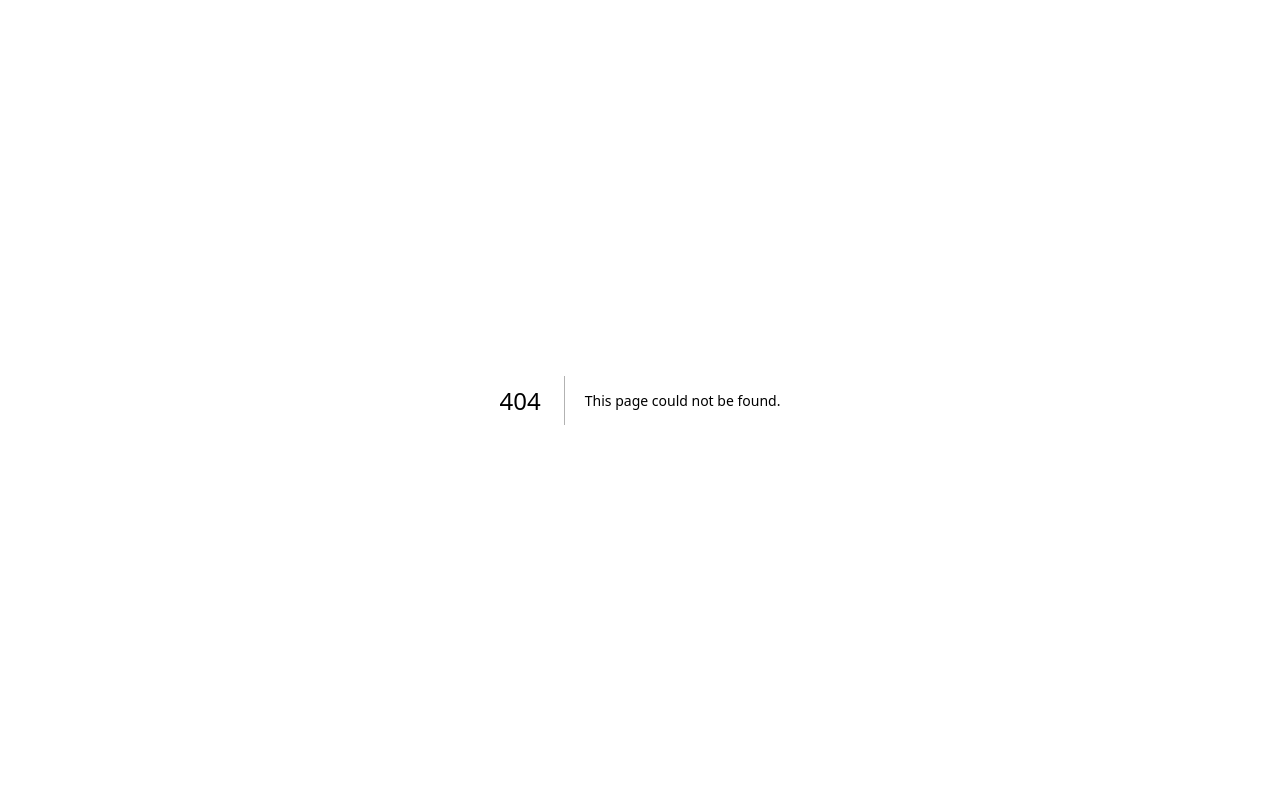
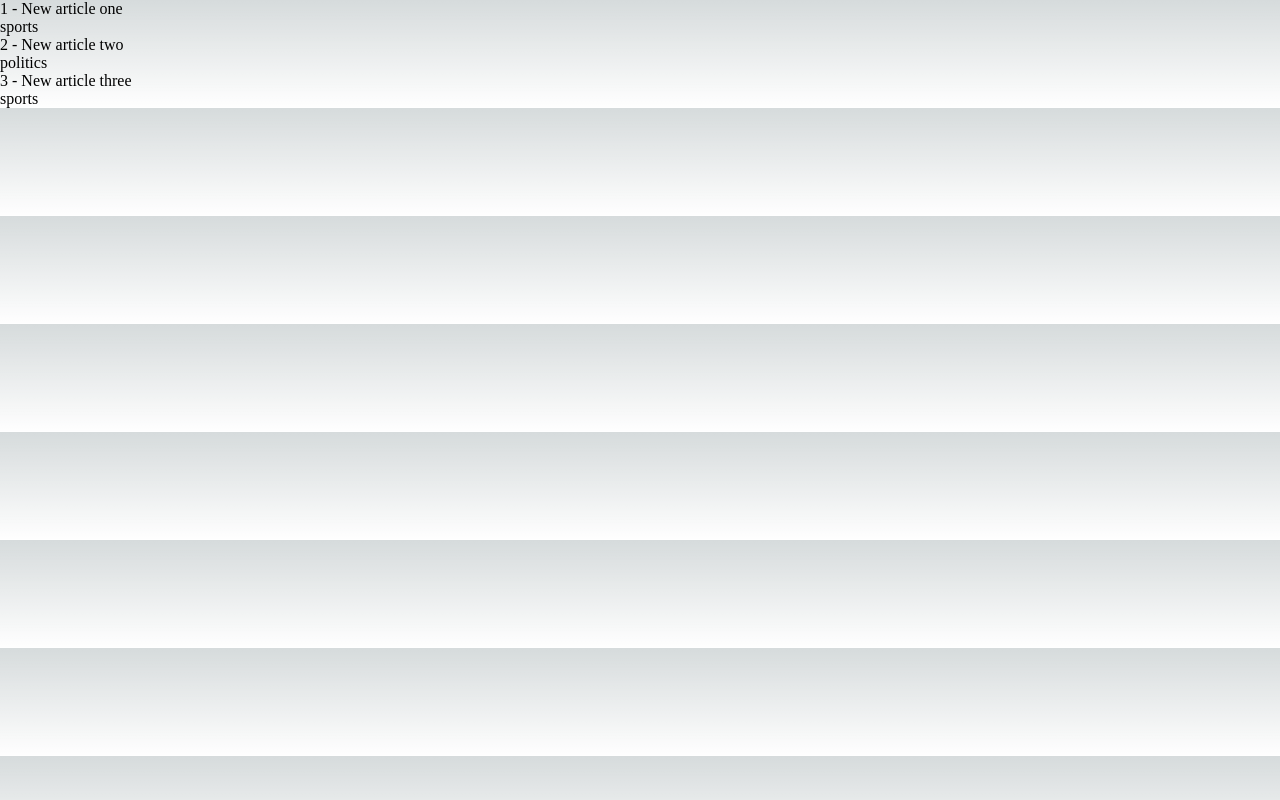
Before and after one commit to ks-krimi/next-playground, a Next.js app: page /news in a window 1280 px wide. Before the commit this address had no page. Built offline with nearby package versions, Linux system fonts and the light colour scheme; data requests are answered from the project's data file.

Commit message:
feat: use server rendering in news component

```diff
--- /dev/null
+++ b/src/pages/news/index.tsx
@@ -0,0 +1,41 @@
+import { GetServerSideProps, GetServerSidePropsContext } from "next";
+import Link from "next/link";
+import React from "react";
+
+interface INews {
+  id: number;
+  title: string;
+  description: string;
+  category: string;
+}
+
+function News({ news }: { news: INews[] }) {
+  return (
+    <div>
+      {news.map((newItem) => {
+        return (
+          <React.Fragment key={newItem.id}>
+            <Link href={`/news/${newItem.id}`}>
+              {newItem.id} - {newItem.title}
+            </Link>
+            <p>{newItem.category}</p>
+          </React.Fragment>
+        );
+      })}
+    </div>
+  );
+}
+
+export default News;
+
+export const getServerSideProps: GetServerSideProps<{ news: INews[] }> = async (
+  context: GetServerSidePropsContext
+) => {
+  const res = await fetch("http://localhost:4000/news", {
+    method: "GET",
+  });
+  const news: INews[] = await res.json();
+  return {
+    props: { news },
+  };
+};
```
